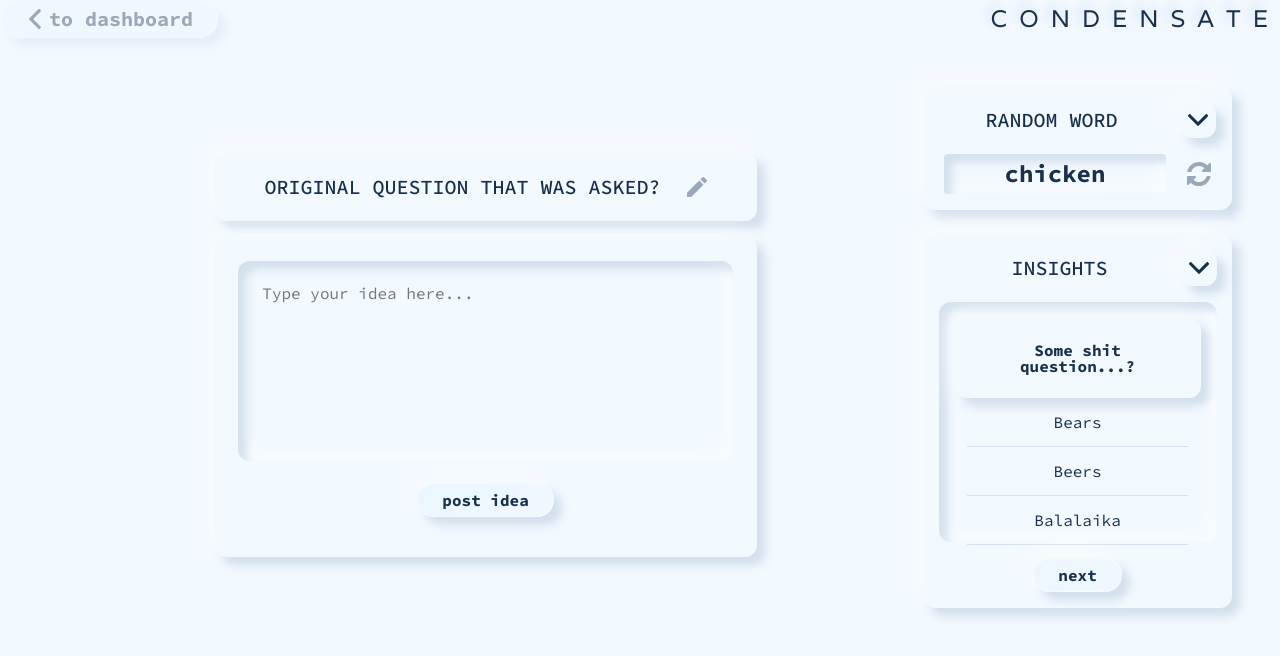
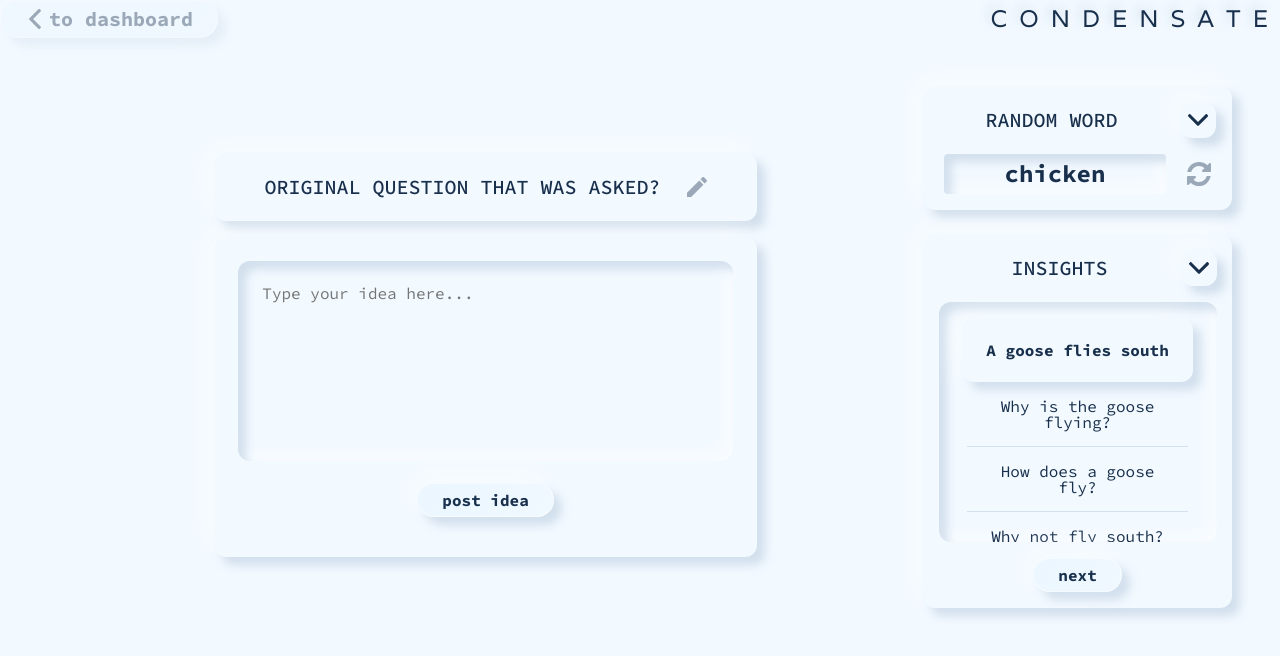
Before and after one commit to CondensateCrew/Condensate, a React (Create React App) app: page /gameboard/round-three in a window 1280 px wide. Shown: the top 656 px of the page. Built offline with nearby package versions, Linux system fonts and the light colour scheme.

Commit message:
Add showNextInsight method and functionality

```diff
--- a/src/Components/DisplayInsights/DisplayInsights.scss
+++ b/src/Components/DisplayInsights/DisplayInsights.scss
@@ -39,6 +39,7 @@
   display: flex;
   flex-direction: column;
   align-items: center;
+  overflow:scroll;
 
   h2 {
     font-size: 1rem;
--- a/src/Components/DisplayInsights/DisplayInsights.tsx
+++ b/src/Components/DisplayInsights/DisplayInsights.tsx
@@ -1,8 +1,25 @@
-import React from 'react';
+import React, { useState } from 'react';
+import { useSelector } from 'react-redux';
+import { addInsight } from 'redux/actions';
+import { AppStore, Insight } from 'interfaces';
+import mockInsights from 'data/mockInsights';
 import './DisplayInsights.scss';
 import down from 'assets/down.svg';
 
 const DisplayInsights:React.FC = () => {
+  const [ currentStep, setCurrentStep ] = useState<number>(0)
+  const [ insights, setInsights ] = useState<Insight[]>(mockInsights)
+
+  // const insights = useSelector((state: AppStore) => state.insights)
+
+  const showNextInsight = ():void => {
+    if (currentStep > 1) {
+      setCurrentStep(0)
+    } else {
+      setCurrentStep(currentStep + 1)
+    }
+  }
+
   return (
     <section className='display-insights-section'>
       <div className='display-insights-header-div'>
@@ -10,12 +27,12 @@ const DisplayInsights:React.FC = () => {
         <img src={down} alt='down-arrow'/>
       </div>
       <div className='display-insights-body-div'>
-        <h2>Some shit question...?</h2>
-        <li>Bears</li>
-        <li>Beers</li>
-        <li>Balalaika</li>
+        <h2>{insights[currentStep].question}</h2>
+        <li>{insights[currentStep].answers[0]}</li>
+        <li>{insights[currentStep].answers[1]}</li>
+        <li>{insights[currentStep].answers[2]}</li>
       </div>
-      <button>Next</button>
+      <button type='button' onClick={showNextInsight}>Next</button>
     </section>
   )
 }
--- /dev/null
+++ b/src/data/mockInsights.ts
@@ -0,0 +1,19 @@
+const mockInsights = [
+  {
+    id: 0,
+    question: 'A goose flies south',
+    answers: ['Why is the goose flying?', 'How does a goose fly?', 'Why not fly south?']
+  },
+  {
+    id: 1,
+    question: 'A dog barks all night',
+    answers: ['Is the dog lonely?', 'Is it a large dog?', 'What is the dog barking at?']
+  },
+  {
+    id: 2,
+    question: 'Tom works as a software engineer',
+    answers: ['Where does Tom work?', 'How long has Tom been working as a software engineer?', 'Who the fuck is Tom?']
+  }
+]
+
+export default mockInsights;
```
